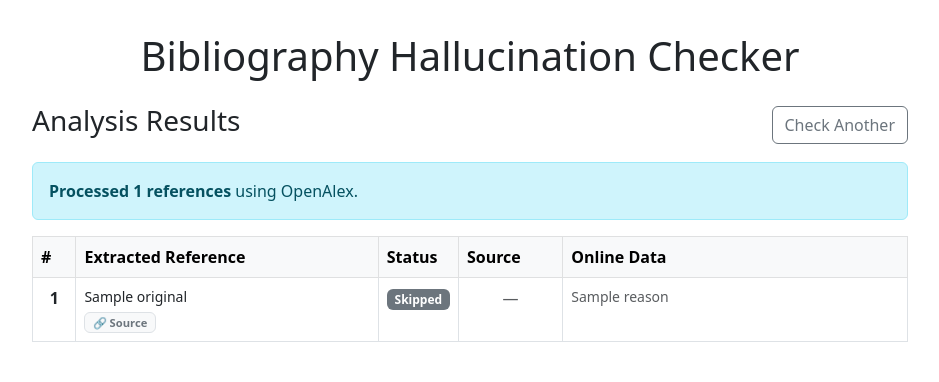
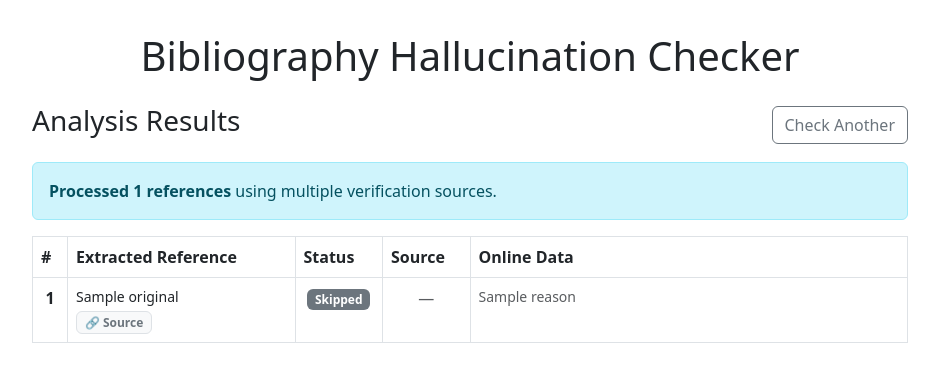
Before and after one commit to GiuseppeVizzari/Bibliography-Hallucinations-Checker, a Flask app: template app/templates/results.html in a window 1280 px wide. Shown: the top 382 px of the page, without its empty margins (170-1109 px from the left). Run offline with Flask 3, Linux system fonts and the light colour scheme; the template is opened without the code that fills it: most values are stand-ins (such as "Sample title", 1, 10 or a date in 2020).

Commit message:
docs & feat: update OpenAlex auth, web search docs, and improve UI visibility

```diff
--- a/app/templates/base.html
+++ b/app/templates/base.html
@@ -16,7 +16,7 @@
 
         {% with messages = get_flashed_messages() %}
           {% if messages %}
-            <div class="alert alert-warning" role="alert">
+            <div class="alert" style="background-color: #fd7e14; color: white;" role="alert">
               {% for message in messages %}
                 <div>{{ message }}</div>
               {% endfor %}
--- a/app/templates/results.html
+++ b/app/templates/results.html
@@ -8,23 +8,23 @@
 </div>
 
 <div class="alert alert-info">
-    <strong>Processed {{ total_count }} references</strong> using OpenAlex.
+    <strong>Processed {{ total_count }} references</strong> using multiple verification sources.
 </div>
 
 <div class="table-responsive">
     <table class="table table-bordered table-hover">
-        <thead class="table-light">
+        <thead>
             <tr>
-                <th style="width: 5%">#</th>
-                <th style="width: 35%">Extracted Reference</th>
-                <th style="width: 8%">Status</th>
-                <th style="width: 12%">Source</th>
-                <th style="width: 40%">Online Data</th>
+                <th style="width: 4%">#</th>
+                 <th style="width: 26%">Extracted Reference</th>
+                 <th style="width: 10%">Status</th>
+                 <th style="width: 10%">Source</th>
+                 <th style="width: 50%">Online Data</th>
              </tr>
          </thead>
          <tbody>
              {% for item in results %}
-            <tr {% if item.check.status == 'found' and item.check.similarity < 0.6 %}class="table-warning"{% endif %}>
+             <tr {% if item.check.status == 'found' and item.check.similarity < 0.6 %}style="background-color: #fd7e14 !important;"{% endif %}>
                  <td class="text-center"><strong>{{ item.number }}</strong></td>
                  <td class="small">
                      {{ item.original }}
@@ -32,7 +32,7 @@
                      <div class="mt-1">
                          <a href="{{ item.original_url }}" target="_blank" rel="noopener noreferrer"
                             class="badge bg-light text-secondary border text-decoration-none"
-                           style="font-size: 0.7rem;">
+                            style="font-size: 0.75rem;">
                              🔗 Source
                          </a>
                      </div>
@@ -43,12 +43,12 @@
                          {% if item.check.similarity >= 0.6 %}
                              <span class="badge bg-success">Found</span>
                          {% else %}
-                            <span class="badge bg-warning text-dark">Check Match</span>
+                             <span class="badge" style="background-color: #fd7e14 !important; color: white !important;">Check Match</span>
                          {% endif %}
                      {% elif item.check.status == 'skipped' %}
                          <span class="badge bg-secondary">Skipped</span>
                      {% elif item.check.status == 'error' %}
-                        <span class="badge bg-warning">Error</span>
+                         <span class="badge" style="background-color: #fd7e14 !important;">Error</span>
                      {% else %}
                          <span class="badge bg-danger">Not Found</span>
                      {% endif %}
@@ -85,7 +85,7 @@
                              {% else %}
                                  <span></span>
                              {% endif %}
-                            <span class="badge border {% if item.check.similarity >= 0.8 %}text-success border-success{% elif item.check.similarity >= 0.6 %}text-warning border-warning{% else %}text-danger border-danger{% endif %} small">
+                              <span class="badge border {% if item.check.similarity >= 0.8 %}text-success border-success{% elif item.check.similarity >= 0.6 %}bg-light text-dark border-warning{% else %}text-danger border-danger{% endif %} small" style="{% if item.check.similarity >= 0.6 and item.check.similarity < 0.8 %}color: #fd7e14 !important; border-color: #fd7e14 !important;{% endif %}">
                                  Similarity: {{ (item.check.similarity * 100)|round|int }}%
                              </span>
                          </div>
@@ -95,11 +95,11 @@
                          </div>
                          {% endif %}
                      {% elif item.check.status == 'error' %}
-                        <span class="text-warning"><strong>Error occurred:</strong> {{ item.check.message }}</span>
+                         <span style="color: #fd7e14 !important;"><strong>Error occurred:</strong> {{ item.check.message }}</span>
                      {% elif item.check.status == 'skipped' %}
                          <span class="text-muted">{{ item.check.reason }}</span>
                      {% else %}
-                        <span class="text-muted">No match found in OpenAlex, Crossref, DataCite, or arXiv.</span>
+                         <span class="text-muted">No match found across available verification sources.</span>
                      {% endif %}
                  </td>
              </tr>
@@ -107,6 +107,7 @@
          </tbody>
      </table>
      </div>
+
 
 {# ── Back to top button ── #}
 <a href="#" id="back-to-top"
```
Also changed, not shown: app/checkers/backends/web_fallback.py (+28 -10 lines), README.md. Lines whose indentation alone changed are shown as unchanged.
